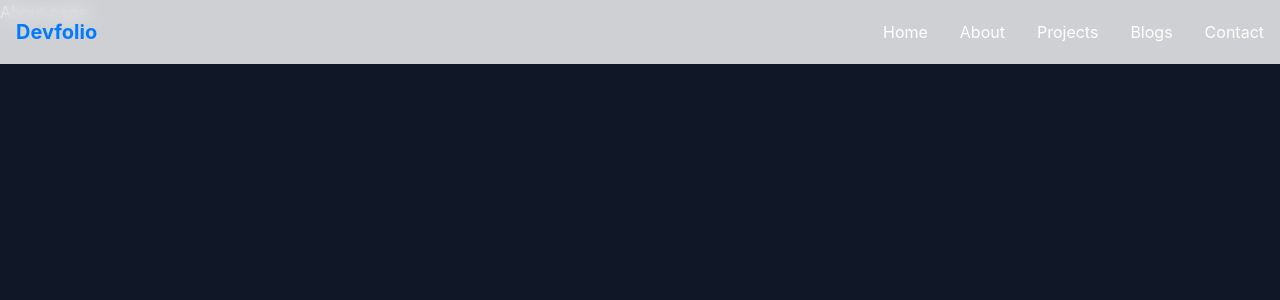
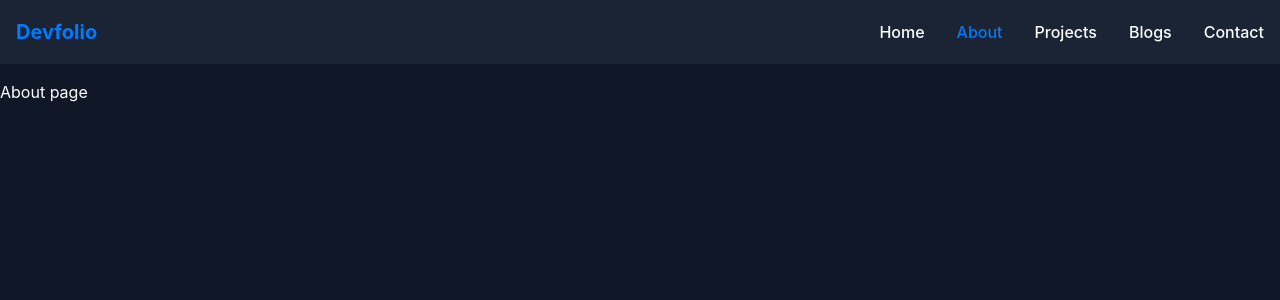
Before and after one commit to siam114/portfolio-website-nextjs, a Next.js app: page /about in a window 1280 px wide. Shown: the top 300 px of the page. Built offline with nearby package versions, Linux system fonts and the light colour scheme.

Commit message:
design menu item

```diff
--- a/src/app/about/page.tsx
+++ b/src/app/about/page.tsx
@@ -1,6 +1,6 @@
 const About = () => {
     return (
-        <div>About page</div>
+        <div className="pt-20">About page</div>
     )
 }
 
--- a/src/app/blogs/page.tsx
+++ b/src/app/blogs/page.tsx
@@ -1,6 +1,6 @@
 const Blogs = () => {
   return (
-    <div>
+    <div className="pt-20">
       Blog page
     </div>
   )
--- a/src/app/components/Navbar.tsx
+++ b/src/app/components/Navbar.tsx
@@ -1,10 +1,12 @@
 "use client"
 
 import Link from 'next/link';
+import { usePathname } from 'next/navigation';
 import React, { useState } from 'react'
 
 const Navbar = () => {
     const [isMobileMenuOpen, setMobileMenuOpen] = useState<boolean>(false);
+    const pathname = usePathname();
 
     const toggleMobileMenu = () => {
         setMobileMenuOpen(!isMobileMenuOpen);
@@ -18,7 +20,7 @@ const Navbar = () => {
         {href: "/contact", label: "Contact"},
     ]
   return (
-      <nav className='fixed w-full bg-white/80 dark:bg-dark/80 backdrop-blur-sm z-50'>
+      <nav className='fixed w-full bg-dark/80 backdrop-blur-sm z-50'>
         <div className='container max-w-7xl mx-auto px-4'>
           {/* desktop menu */}
           <div className='flex items-center justify-between h-16'>
@@ -27,9 +29,12 @@ const Navbar = () => {
              {/* desktop menus */}
              <div className='hidden md:flex items-center space-x-8'>
               {
-                menuItems.map((item) => (
-                  <Link key={item.href} href={item.href} className='hover:text-primary transition-colors'>{item.label}</Link>
-                ))
+                menuItems.map((item) => {
+                  const isActive = pathname === item.href;
+                  return (
+                     <Link key={item.href} href={item.href} className={`hover:text-primary transition-colors font-medium ${isActive ? 'text-primary' : ''}`}>{item.label}</Link>
+                  )
+                })
               }
              </div>
           </div>
--- a/src/app/contact/page.tsx
+++ b/src/app/contact/page.tsx
@@ -1,6 +1,6 @@
 const ContactPage = () => {
     return (
-        <div>Contact Page</div>
+        <div className="pt-20">Contact Page</div>
     )
 }
 export default ContactPage;
--- a/src/app/page.tsx
+++ b/src/app/page.tsx
@@ -1,3 +1,3 @@
 export default function Home() {
-  return <div className="pt-20">hi developer</div>;
+  return <div className="pt-20">Home Page</div>;
 }
--- a/src/app/projects/page.tsx
+++ b/src/app/projects/page.tsx
@@ -1,6 +1,6 @@
 const Projects = () => {
     return (
-        <div>Projects</div>
+        <div className="pt-20">Projects</div>
     )
 }
 export default Projects;
```
